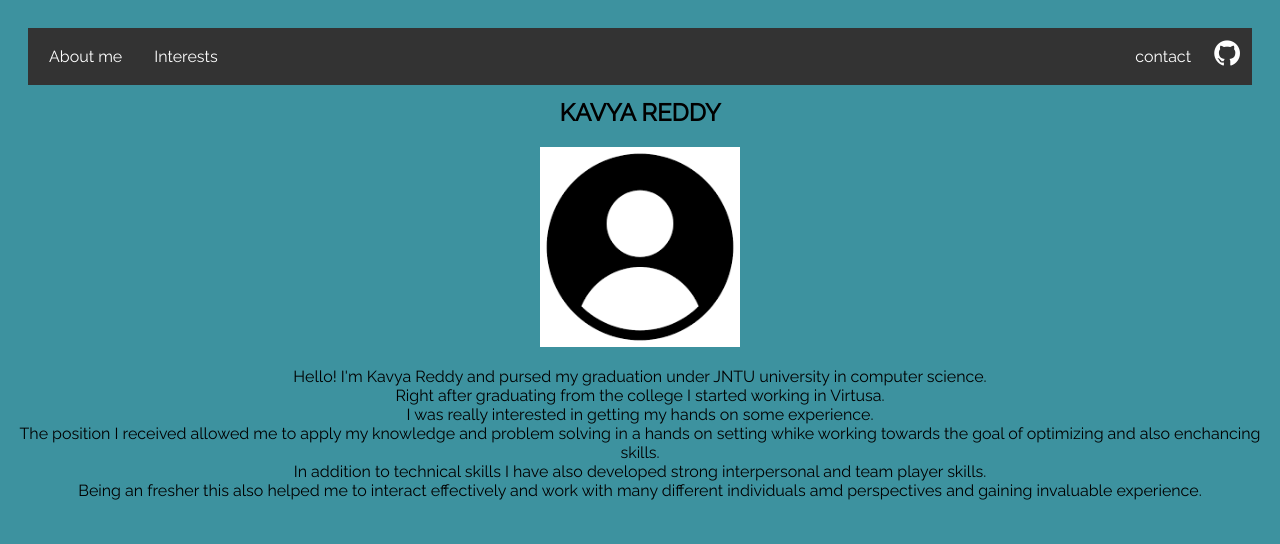
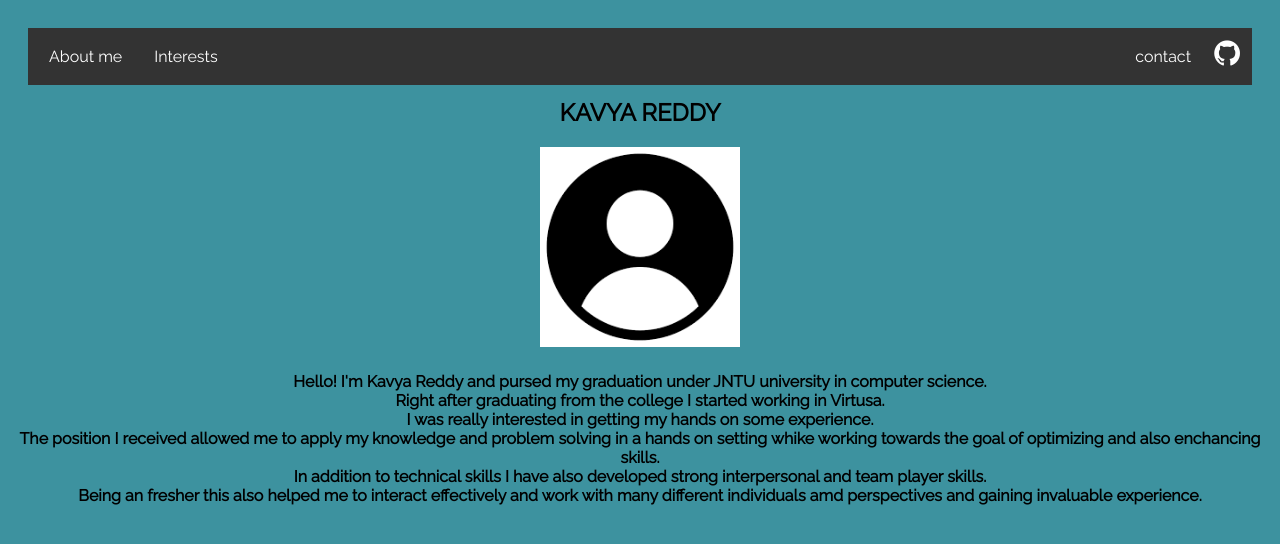
Before and after one commit to kavyareddy17/AboutMe1, a plain HTML site: page index.html in a window 1280 px wide. Drawn offline with Linux system fonts and the light colour scheme.

Commit message:
after second  changes

```diff
--- a/index.html
+++ b/index.html
@@ -30,11 +30,11 @@
         <img src="userphoto.png" alt="" width="200" height="200">
         <!--<P style="color:black"><strong>27 May 2018</strong></P>-->
         <div>
-            <p style="color:black">Hello! I'm Kavya Reddy and pursed my graduation under JNTU university in computer science.<br>
+            <p style="color:black"><h4>Hello! I'm Kavya Reddy and pursed my graduation under JNTU university in computer science.<br>
                 Right after graduating from the college I started working in Virtusa.<br>I was really interested in getting my hands on some experience.<br>
                 The position I received allowed me to apply my knowledge and problem solving in a hands on setting whike working towards the goal of optimizing and also enchancing skills.<br>
                 In addition to technical skills I have also developed strong interpersonal and team player skills.<br>Being an fresher this also helped me to interact effectively and work with many different individuals amd perspectives and gaining invaluable experience.
-            </p>
+            </h4> </p>
         </div>
     </center>
 </body>
```
